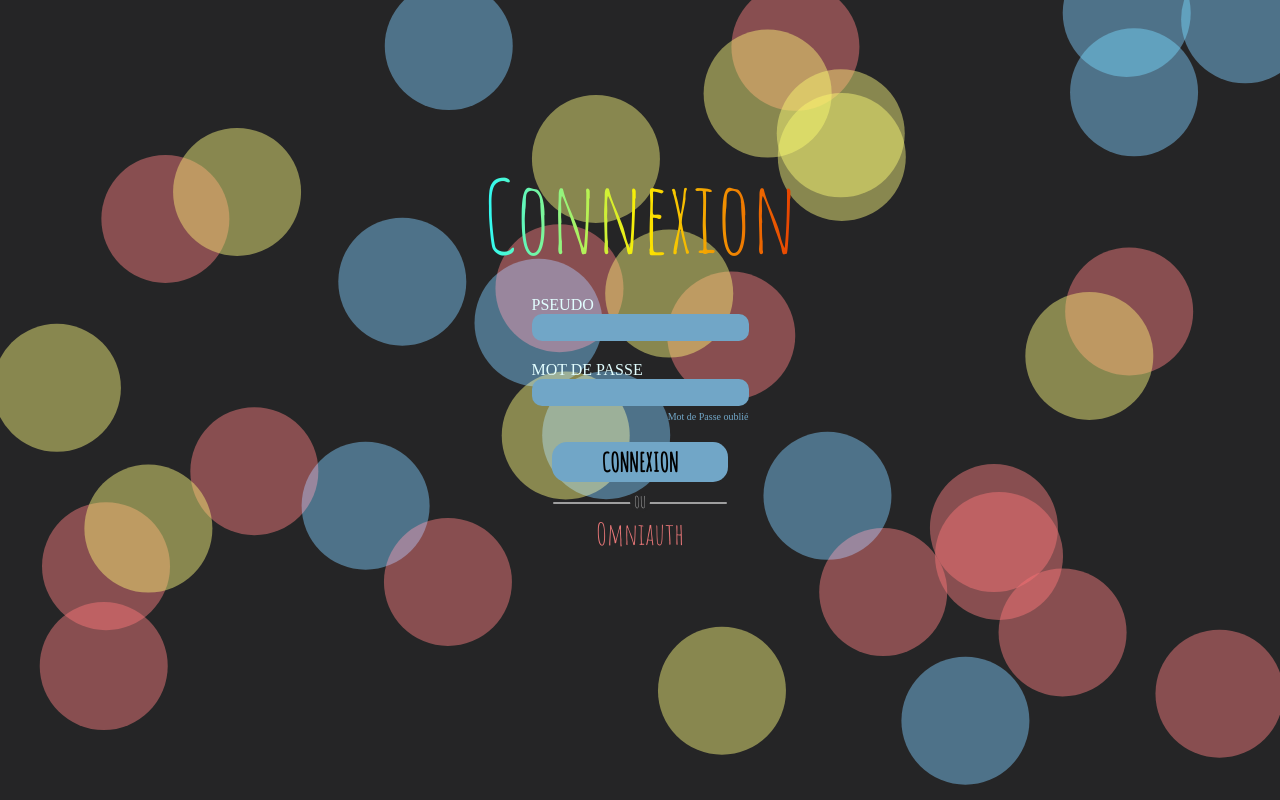
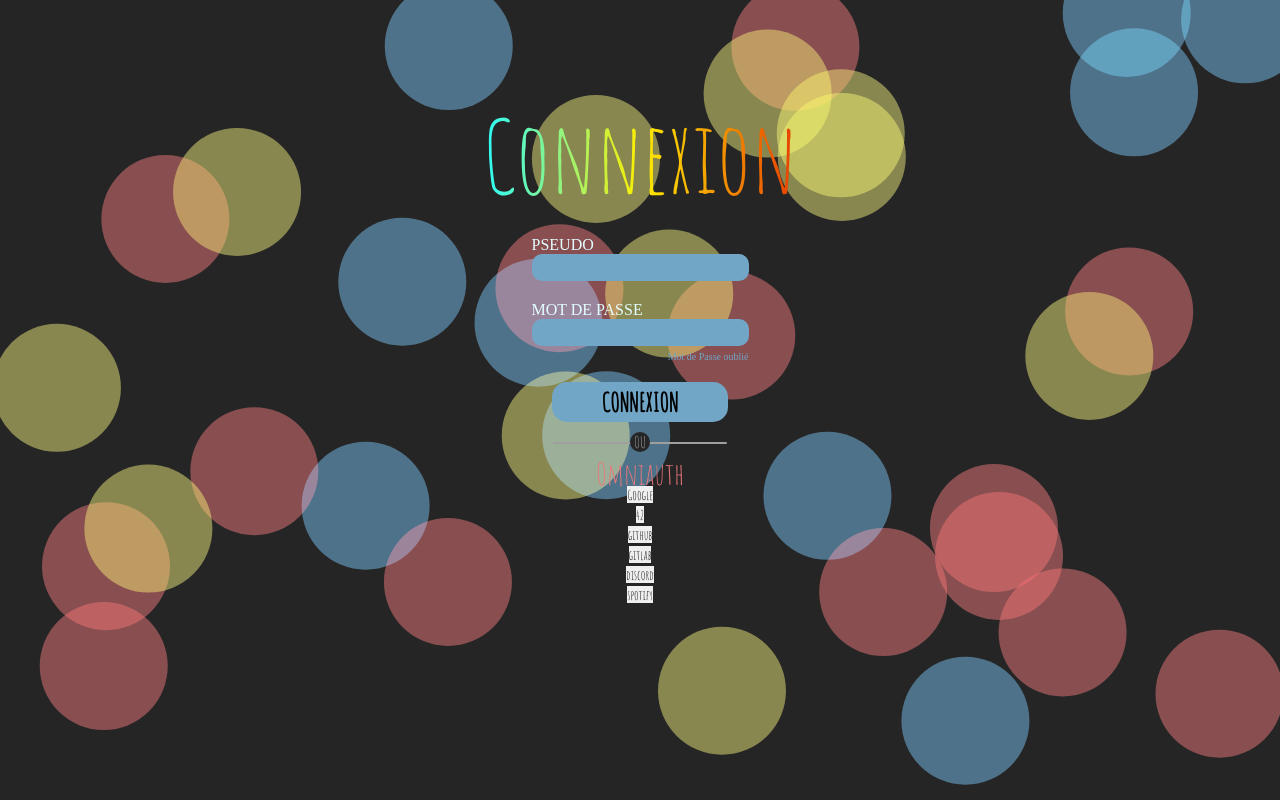
Before and after one commit to mvo-van/hypertube, a React (Create React App) app in the folder app/: page /login in a window 1280 px wide. Built offline with nearby package versions, Linux system fonts and the light colour scheme; a web font is replaced by a local one.

Commit message:
add oauth for login

```diff
--- a/app/src/pages/login/Login.jsx
+++ b/app/src/pages/login/Login.jsx
@@ -85,6 +85,24 @@ function Login() {
 
 					<hr className={style.line} />
 					<p className={style.titreOmni}>Omniauth</p>
+					<form action="http://localhost:3000/auth/google" method="get">
+  						<input type="submit" value="Google"/>
+					</form>
+					<form action="http://localhost:3000/auth/fortytwo" method="get">
+  						<input type="submit" value="42"/>
+					</form>
+					<form action="http://localhost:3000/auth/github" method="get">
+  						<input type="submit" value="github"/>
+					</form>
+					<form action="http://localhost:3000/auth/gitlab" method="get">
+  						<input type="submit" value="gitlab"/>
+					</form>
+					<form action="http://localhost:3000/auth/discord" method="get">
+  						<input type="submit" value="discord"/>
+					</form>
+					<form action="http://localhost:3000/auth/spotify" method="get">
+  						<input type="submit" value="spotify"/>
+					</form>
 				</div>
 			</BubbleBackground>
 		</GenericPage>
```
